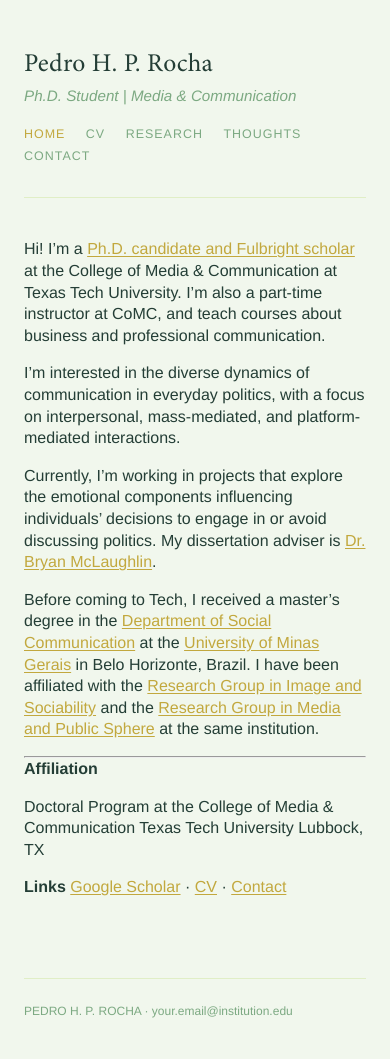
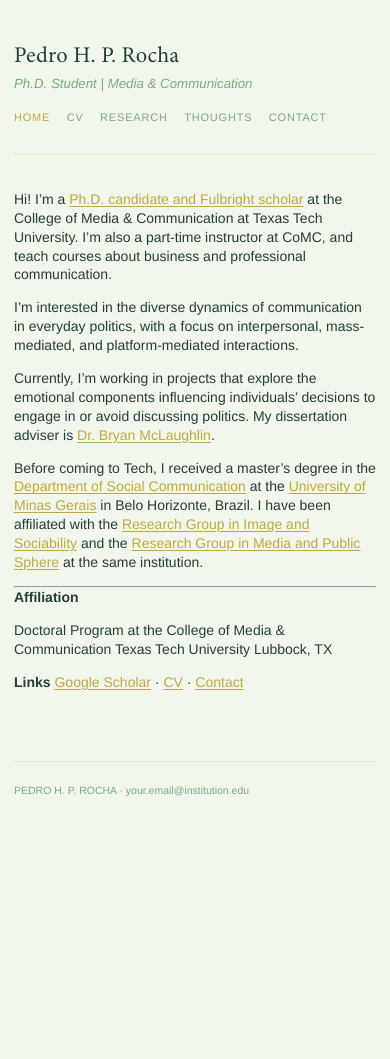
Before and after one commit to pedrohprocha/pedrohprocha.github.io, a Jekyll site: the page built from index.md, in a window 390 px wide. Built offline with Jekyll 4.4.1, drawn with Linux system fonts in a browser that asks for light colours; after the commit the page ends 900 px from its top, so only the background shows below that.

Commit message:
update fonts

```diff
--- a/assets/css/main.css
+++ b/assets/css/main.css
@@ -233,12 +233,24 @@ a:hover {
 }
 
 /* ── Responsive ──────────────────────────────────────────── */
-@media (max-width: 480px) {
+@media (max-width: 640px) {
     html {
-        font-size: 16px;
+        font-size: 15px;
+    }
+    body {
+        padding: 0 1.25rem;
     }
     nav a {
-        margin-right: 1rem;
+        margin-right: 0.9rem;
+    }
+}
+
+@media (max-width: 400px) {
+    html {
+        font-size: 14px;
+    }
+    body {
+        padding: 0 1rem;
     }
 }
 
```
